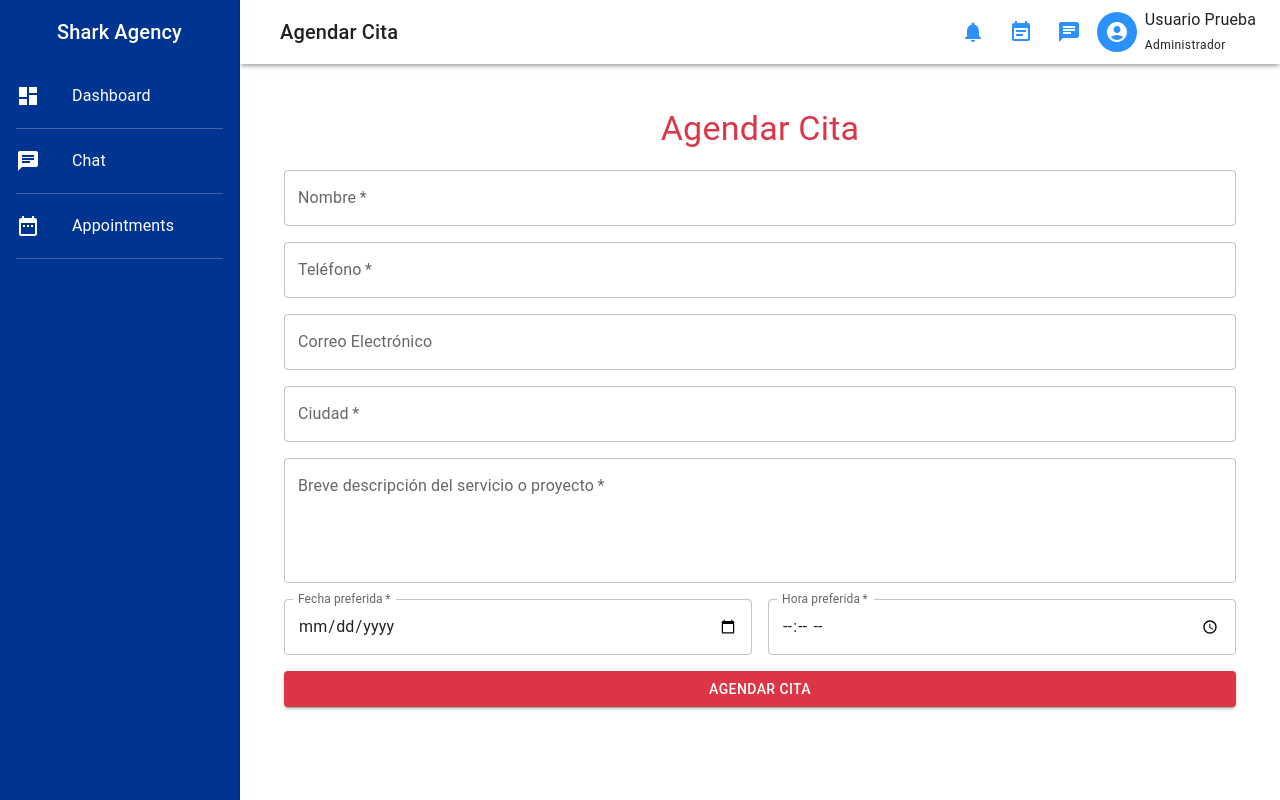
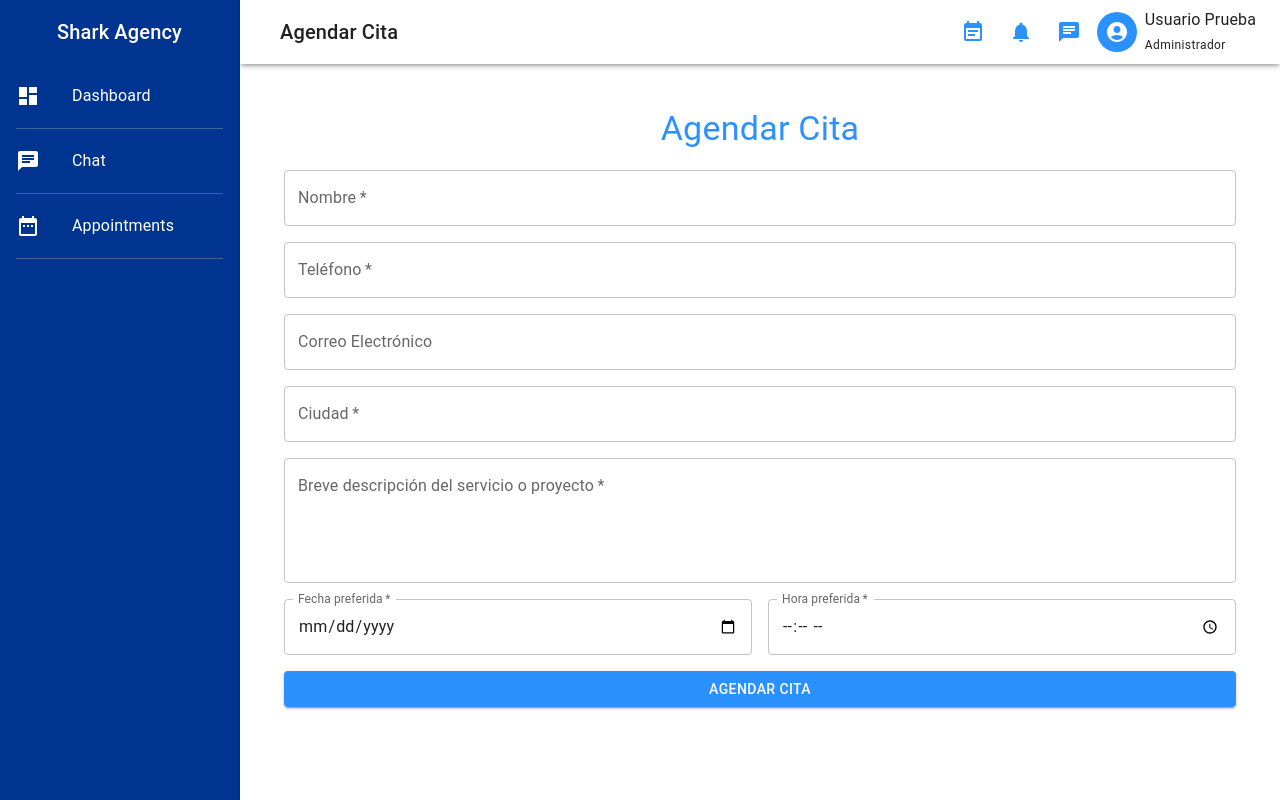
Before and after one commit to bryanvillanueva/chatboot-frontend, a React (Create React App) app: page /appointments in a window 1280 px wide. Built offline with nearby package versions, Linux system fonts and the light colour scheme.

Commit message:
configuracion chats

```diff
--- a/src/components/Navbar.js
+++ b/src/components/Navbar.js
@@ -1,34 +1,37 @@
 import React, { useState } from 'react';
 import { AppBar, Toolbar, Box, Paper, InputBase, IconButton, Avatar, Typography } from '@mui/material';
-import SearchIcon from '@mui/icons-material/Search';
 import NotificationsIcon from '@mui/icons-material/Notifications';
 import EventNoteIcon from '@mui/icons-material/EventNote';
 import ChatIcon from '@mui/icons-material/Chat';
 import AccountCircleIcon from '@mui/icons-material/AccountCircle';
 
 const Navbar = ({ pageTitle }) => {
-  const [searchTerm, setSearchTerm] = useState('');
+
 
   return (
-    <AppBar position="fixed" color="light" sx={{ top: 0, zIndex: 1100, padding: '0px', boxShadow: 3, width: 'calc(100% - 240px)', left: '240px' }}>
+    <AppBar position="fixed" color="light" sx={{ top: 0, zIndex: 3, padding: '0px', boxShadow: 3, width: 'calc(100% - 240px)', left: '240px' }}>
       <Toolbar sx={{ display: 'flex', alignItems: 'center' }}>
         <Box sx={{ flex: 0.5, display: 'flex', justifyContent: 'flex-start', pl: 2 }}>
           <Typography variant="h6">{pageTitle}</Typography>
         </Box>
+
         <Box sx={{ flex: 0.5, display: 'flex', justifyContent: 'flex-end', alignItems: 'center', gap: 1 }}>
+
+          <IconButton color="primary">
+            <EventNoteIcon />
+          </IconButton>
           <IconButton color="primary">
             <NotificationsIcon />
           </IconButton>
           <IconButton color="primary">
-            <EventNoteIcon />
-          </IconButton>
-          <IconButton color="primary">
             <ChatIcon />
           </IconButton>
+
           <Avatar sx={{ bgcolor: 'primary.main' }}>
             <AccountCircleIcon />
           </Avatar>
           <Box>
+
             <Typography variant="body1">Usuario Prueba</Typography>
             <Typography variant="caption">Administrador</Typography>
           </Box>
--- a/src/pages/Appointments.js
+++ b/src/pages/Appointments.js
@@ -42,7 +42,7 @@ const AppointmentForm = () => {
     <>
       <Navbar pageTitle="Agendar Cita" />
       <Box sx={{ padding: '20px', margin: '0 auto' }}>
-        <Typography variant="h4" color="#dc3545" sx={{ marginBottom: '20px', textAlign: 'center' }}>
+        <Typography variant="h4" color="#2B91FF" sx={{ marginBottom: '20px', textAlign: 'center' }}>
           Agendar Cita
         </Typography>
         <form onSubmit={handleSubmit}>
@@ -77,7 +77,7 @@ const AppointmentForm = () => {
               </Grid>
             )}
             <Grid item xs={12}>
-              <Button type="submit" variant="contained" fullWidth sx={{ backgroundColor: '#dc3545', color: '#fff', '&:hover': { backgroundColor: '#be1924' } }}>
+              <Button type="submit" variant="contained" fullWidth sx={{ backgroundColor: '#2B91FF', color: '#fff', '&:hover': { backgroundColor: '#003491' } }}>
                 Agendar Cita
               </Button>
             </Grid>
--- a/src/pages/Chat.js
+++ b/src/pages/Chat.js
@@ -105,7 +105,7 @@ const Chat = ({ onSelectConversation }) => {
               min-height: 41px !important;
               height: 41px !important;
               margin: 0 !important;
-              padding: 0 !important;
+              padding: 50 !important;
             }
           }
           html, body {
@@ -113,6 +113,9 @@ const Chat = ({ onSelectConversation }) => {
             padding: 0;
             height: 100%;
             overflow: hidden;
+          }
+            .css-zxdg2z {
+              padding: 2px;
           }
         `}
       </style>
@@ -123,9 +126,10 @@ const Chat = ({ onSelectConversation }) => {
         sx={{
           display: 'flex',
           width: '100%',
-          height: 'calc(100vh - 41px)', // Ajuste para no generar scroll
+          height: 'calc(100vh - 40px)', // Ajuste para no generar scroll
           overflow: 'hidden',
-          bgcolor: '#f0f2f5',
+
+          paddingTop: '24px',
         }}
       >
         {/* Sidebar de Chats */}
@@ -150,7 +154,7 @@ const Chat = ({ onSelectConversation }) => {
               InputProps={{
                 startAdornment: (
                   <InputAdornment position="start">
-                    <SearchIcon color="action" />
+                    <SearchIcon sx={{ color: '#2B91FF !important' }} />
                   </InputAdornment>
                 ),
                 endAdornment: searchQuery && (
@@ -169,13 +173,13 @@ const Chat = ({ onSelectConversation }) => {
                   borderRadius: 2,
                   bgcolor: '#f0f2f5',
                   '& fieldset': {
-                    borderColor: 'transparent',
+                    borderColor: '#2B91FF',
                   },
                   '&:hover fieldset': {
-                    borderColor: 'transparent',
+                    borderColor: '#2B91FF',
                   },
                   '&.Mui-focused fieldset': {
-                    borderColor: '#003491',
+                    borderColor: '#2B91FF',
                   }
                 }
               }}
```
